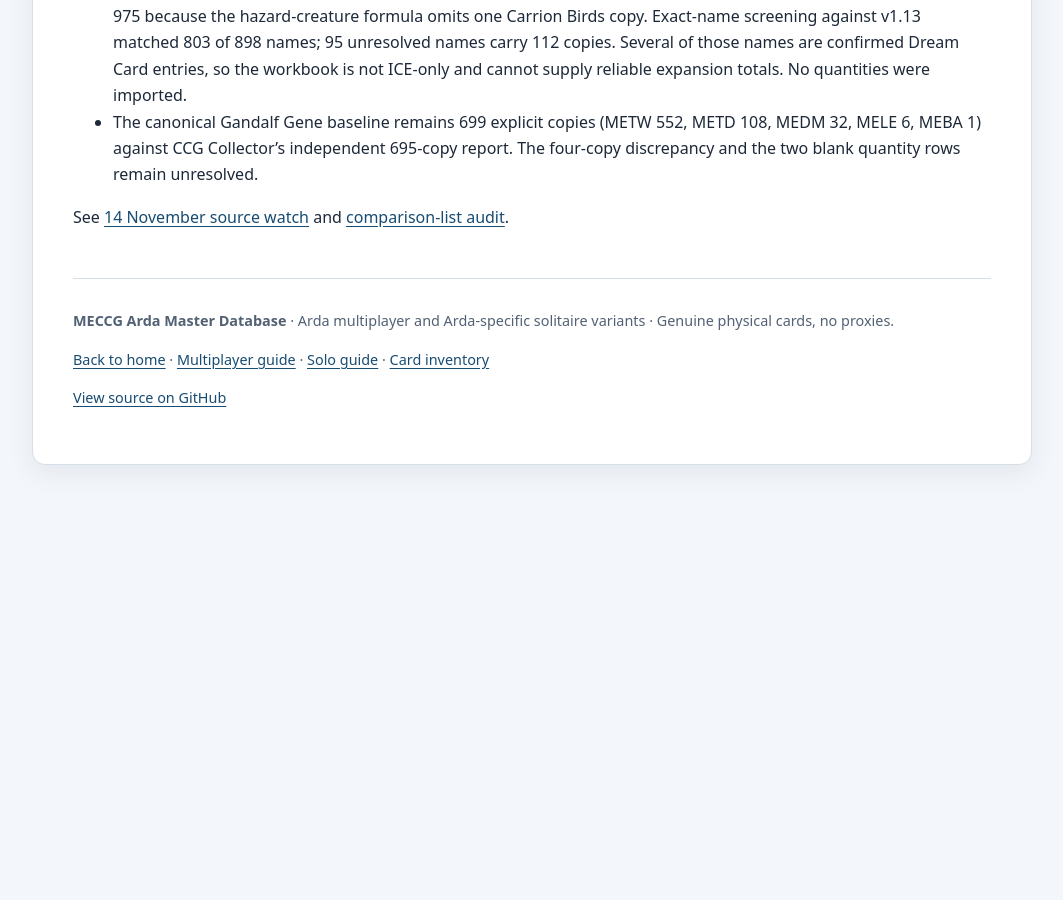
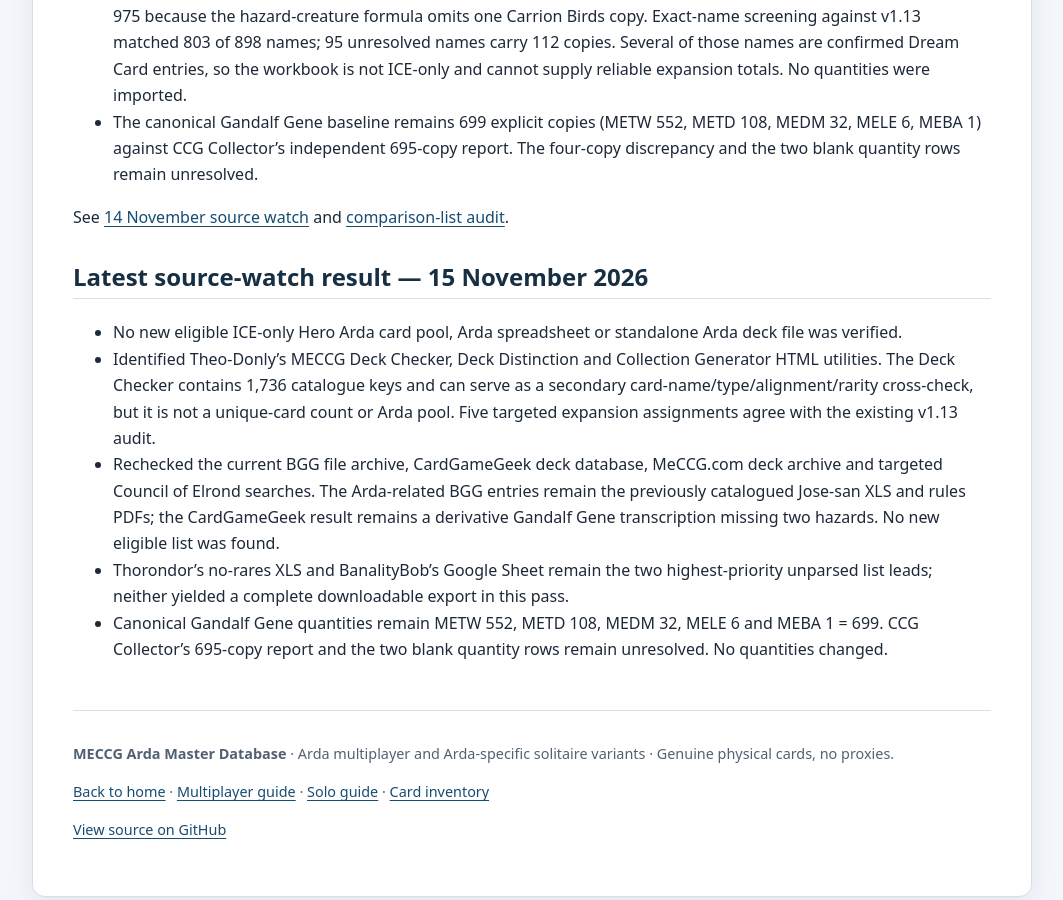
Before and after one commit to JamSpot/meccg-arda-master-database, a Jekyll site: the page built from docs/research-progress.md, in a window 1280 px wide and 900 px high, scrolled down 8329 px. Shown: the whole window, without its empty margins (108-1171 px from the left). Built offline with Jekyll 4.4.1, drawn with Linux system fonts in a browser that asks for light colours; our own code applies the rules of GitHub Pages for plain Markdown files; before the commit the page ends 8818 px from its top, so only the background shows below that.

Commit message:
Log 15 November Arda source research

```diff
--- a/docs/research-progress.md
+++ b/docs/research-progress.md
@@ -157,3 +157,11 @@ The original Gandalf Gene workbook and a separate Jose-san Arda workbook are par
 - The canonical Gandalf Gene baseline remains 699 explicit copies (METW 552, METD 108, MEDM 32, MELE 6, MEBA 1) against CCG Collector's independent 695-copy report. The four-copy discrepancy and the two blank quantity rows remain unresolved.
 
 See [14 November source watch](research-watch-2026-11-14.html) and [comparison-list audit](comparison-lists.html#leon-2022-arda-pool).
+
+## Latest source-watch result — 15 November 2026
+
+- No new eligible ICE-only Hero Arda card pool, Arda spreadsheet or standalone Arda deck file was verified.
+- Identified Theo-Donly's MECCG Deck Checker, Deck Distinction and Collection Generator HTML utilities. The Deck Checker contains 1,736 catalogue keys and can serve as a secondary card-name/type/alignment/rarity cross-check, but it is not a unique-card count or Arda pool. Five targeted expansion assignments agree with the existing v1.13 audit.
+- Rechecked the current BGG file archive, CardGameGeek deck database, MeCCG.com deck archive and targeted Council of Elrond searches. The Arda-related BGG entries remain the previously catalogued Jose-san XLS and rules PDFs; the CardGameGeek result remains a derivative Gandalf Gene transcription missing two hazards. No new eligible list was found.
+- Thorondor's no-rares XLS and BanalityBob's Google Sheet remain the two highest-priority unparsed list leads; neither yielded a complete downloadable export in this pass.
+- Canonical Gandalf Gene quantities remain METW 552, METD 108, MEDM 32, MELE 6 and MEBA 1 = 699. CCG Collector's 695-copy report and the two blank quantity rows remain unresolved. No quantities changed.
```
